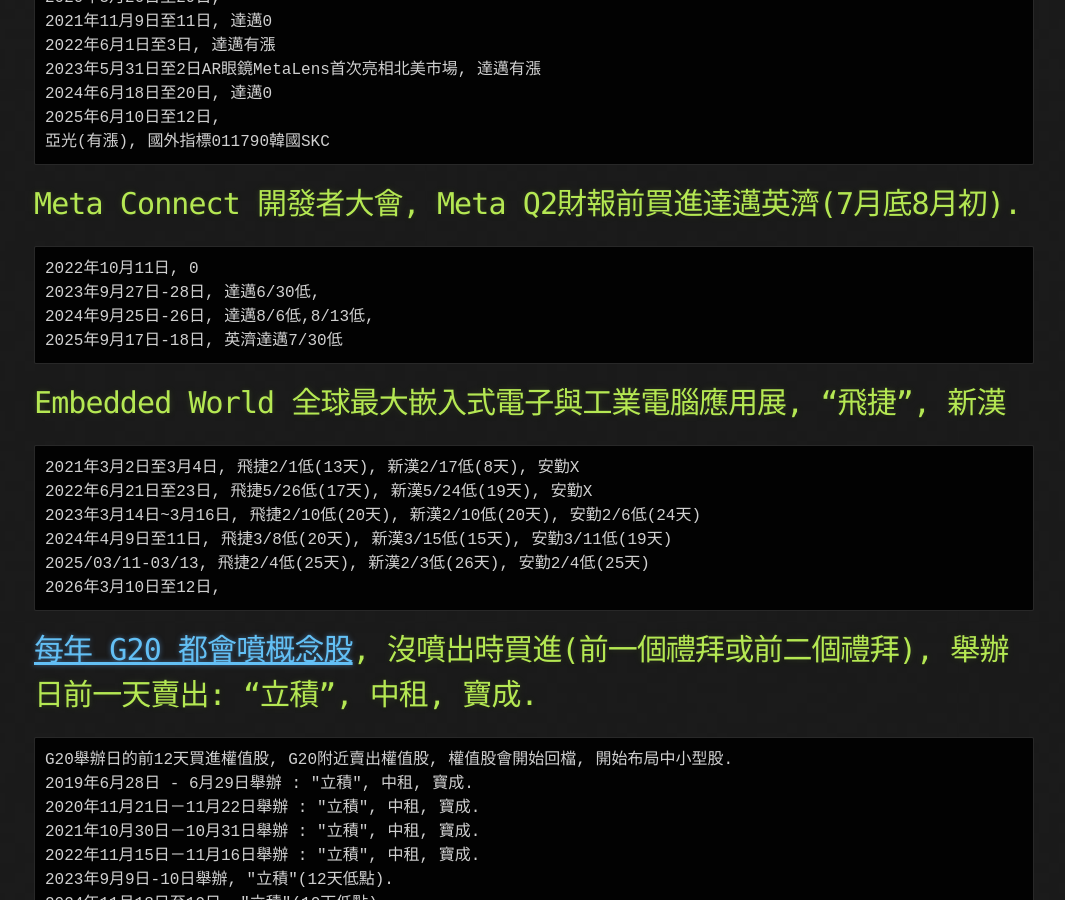
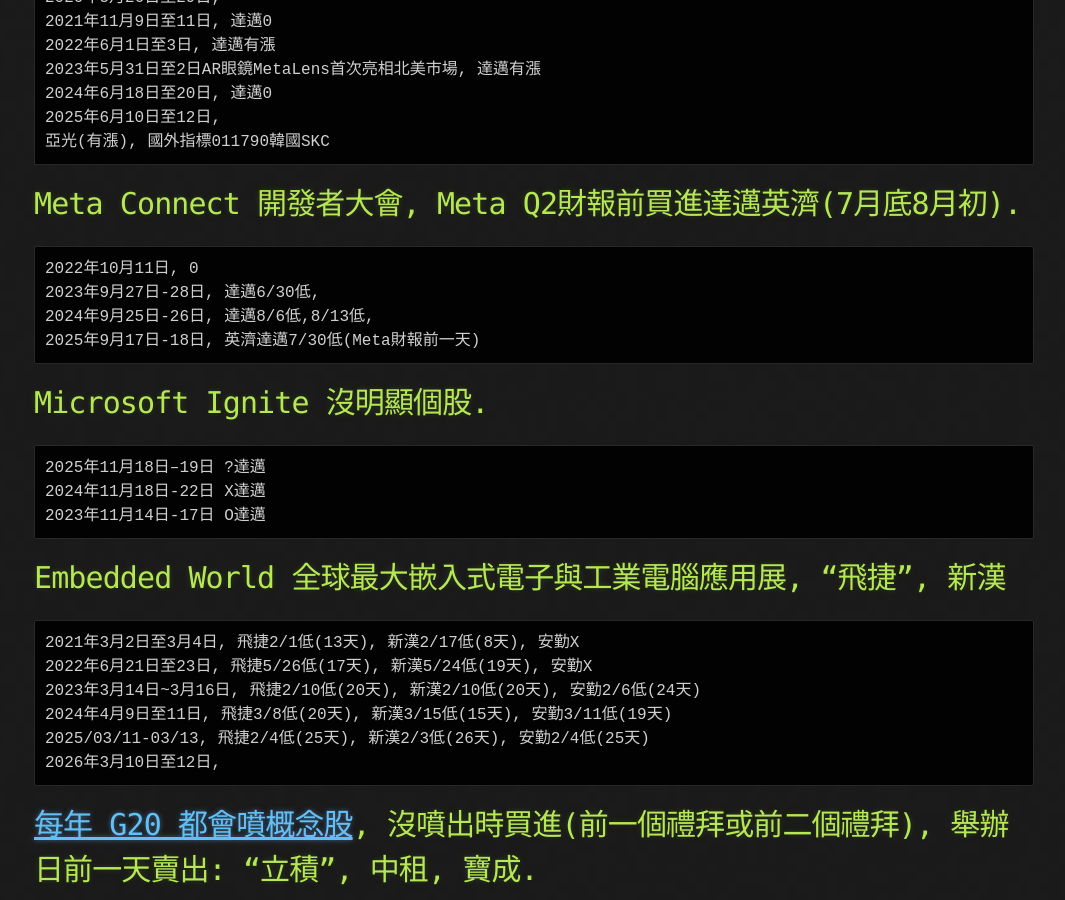
Before and after one commit to lepg5487/Stock_God, a Jekyll site: the page built from experience.md, in a window 1280 px wide and 900 px high, scrolled down 16402 px. Shown: the whole window, without its empty margins (106-1171 px from the left). Built offline with Jekyll 4.4.1, drawn with Linux system fonts in a browser that asks for light colours; our own code applies the rules of GitHub Pages for plain Markdown files.

Commit message:
Update experience.md

````diff
--- a/experience.md
+++ b/experience.md
@@ -563,7 +563,14 @@
 2022年10月11日, 0
 2023年9月27日-28日, 達邁6/30低,
 2024年9月25日-26日, 達邁8/6低,8/13低,
-2025年9月17日-18日, 英濟達邁7/30低
+2025年9月17日-18日, 英濟達邁7/30低(Meta財報前一天)
+```
+
+# Microsoft Ignite 沒明顯個股.
+```
+2025年11月18日–19日 ?達邁
+2024年11月18日-22日 X達邁
+2023年11月14日-17日 O達邁
 ```
 
 # Embedded World 全球最大嵌入式電子與工業電腦應用展, "飛捷", 新漢
````
